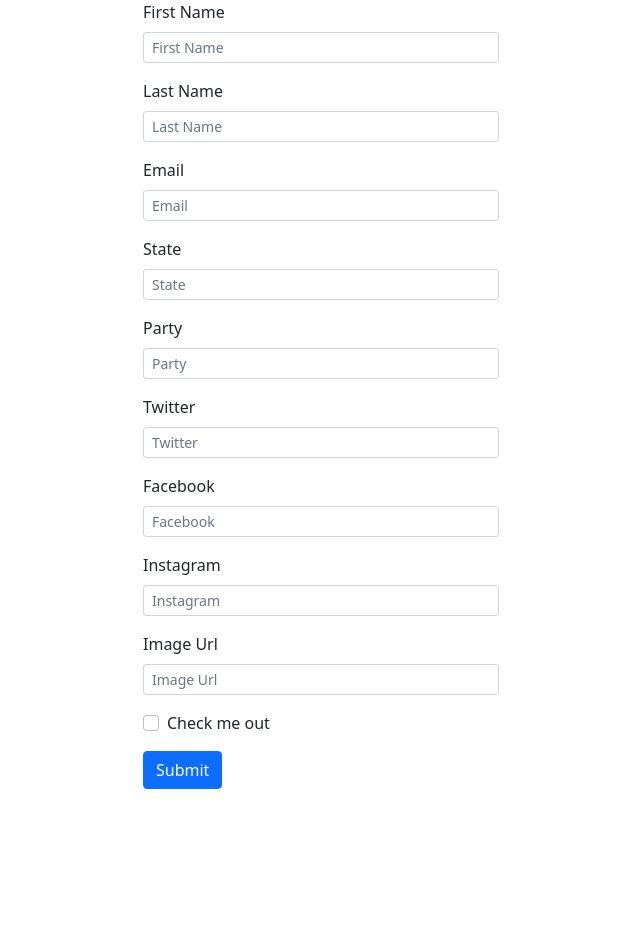
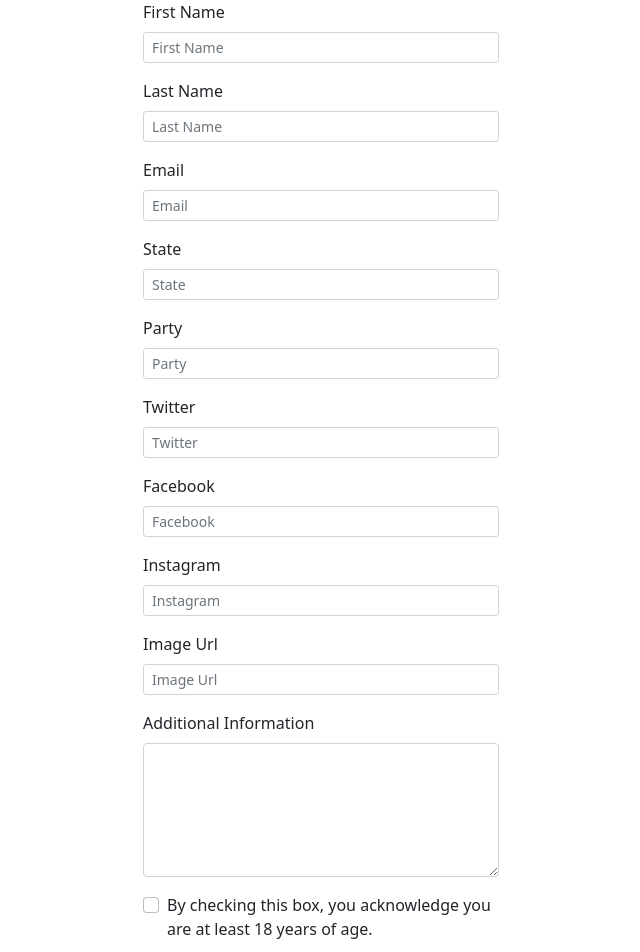
Before and after one commit to e0marina/react-dev-challenge, a React (Create React App) app: page / in a window 1280 px wide. Shown: the top 952 px of the page, without its empty margins (319-959 px from the left). Before the commit the page ends 800 px from the top, so only its background shows below. Built offline with nearby package versions, Linux system fonts and the light colour scheme.

Commit message:
updated textarea and checkbox

```diff
--- a/src/components/form.js
+++ b/src/components/form.js
@@ -69,6 +69,7 @@ const FormWrapper = () => {
     facebook: '',
     instagram: '',
     imageurl: '',
+    textarea: '',
   };
   const [eachEntry, setEachEntry] = useState(initialInputState);
   const {
@@ -81,14 +82,19 @@ const FormWrapper = () => {
     facebook,
     instagram,
     imageurl,
+    textarea,
   } = eachEntry;
 
   const handleInputChange = (e) => {
     setEachEntry({ ...eachEntry, [e.target.name]: e.target.value });
   };
 
+  const [checked, setChecked] = useState(false);
+  const handleCheckClick = () => setChecked(!checked);
+
   const handleSubmit = (e) => {
     console.log(eachEntry);
+    console.log(checked);
   };
 
   return (
@@ -108,10 +114,24 @@ const FormWrapper = () => {
               />
             </Form.Group>
           ))}
+          <Form.Group className='mb-3' controlId='exampleForm.ControlTextarea1'>
+            <Form.Label>Additional Information</Form.Label>
+            <Form.Control
+              as='textarea'
+              rows={5}
+              name='textarea'
+              onChange={handleInputChange}
+            />
+          </Form.Group>
+          <Form.Group className='mb-3' controlId='formBasicCheckbox'>
+            <Form.Check
+              name='checkbox'
+              type='checkbox'
+              onClick={handleCheckClick}
+              label='By checking this box, you acknowledge you are at least 18 years of age.'
+            />
+          </Form.Group>
         </Form>
-        <Form.Group className='mb-3' controlId='formBasicCheckbox'>
-          <Form.Check type='checkbox' label='Check me out' />
-        </Form.Group>
         <Button variant='primary' type='submit' onClick={handleSubmit}>
           Submit
         </Button>
```
